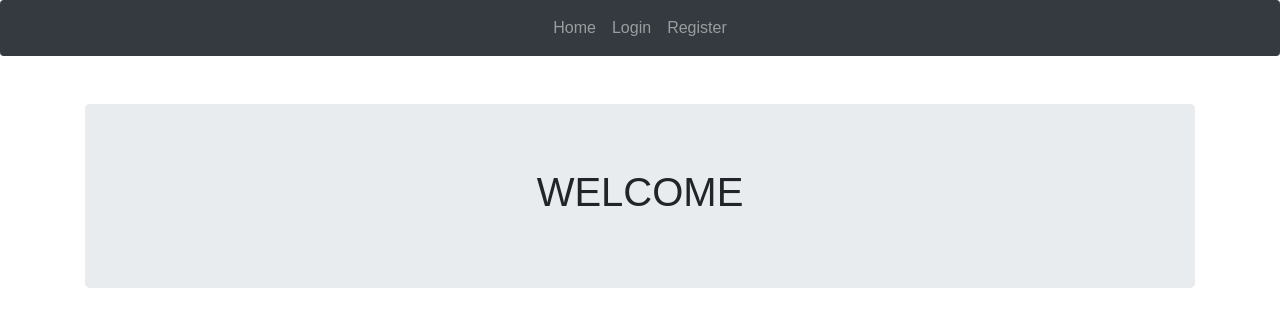
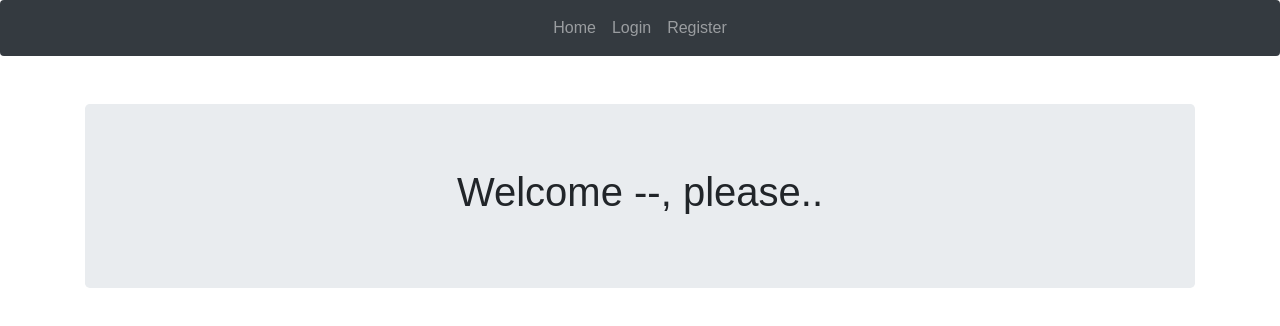
Before and after one commit to Project-RHR-OLD/Apollo, a React (Create React App) app in the folder front-end/: page / in a window 1280 px wide. Shown: the top 326 px of the page. Built offline with nearby package versions, Linux system fonts and the light colour scheme.

Commit message:
Add placeholder text

```diff
--- a/front-end/src/components/Landing.js
+++ b/front-end/src/components/Landing.js
@@ -6,7 +6,7 @@ class Landing extends Component {
       <div className="container">
         <div className="jumbotron mt-5">
           <div className="col-sm-8 mx-auto">
-            <h1 className="text-center">WELCOME</h1>
+            <h1 className="text-center">Welcome --, please.. </h1>
           </div>
         </div>
       </div>
```
